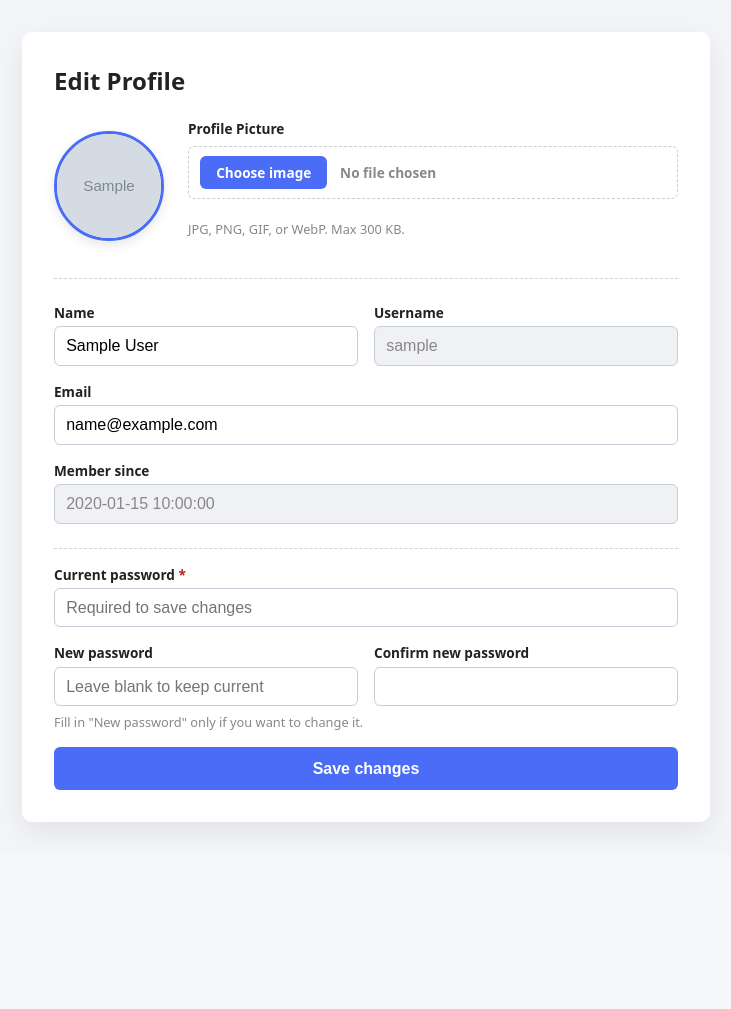
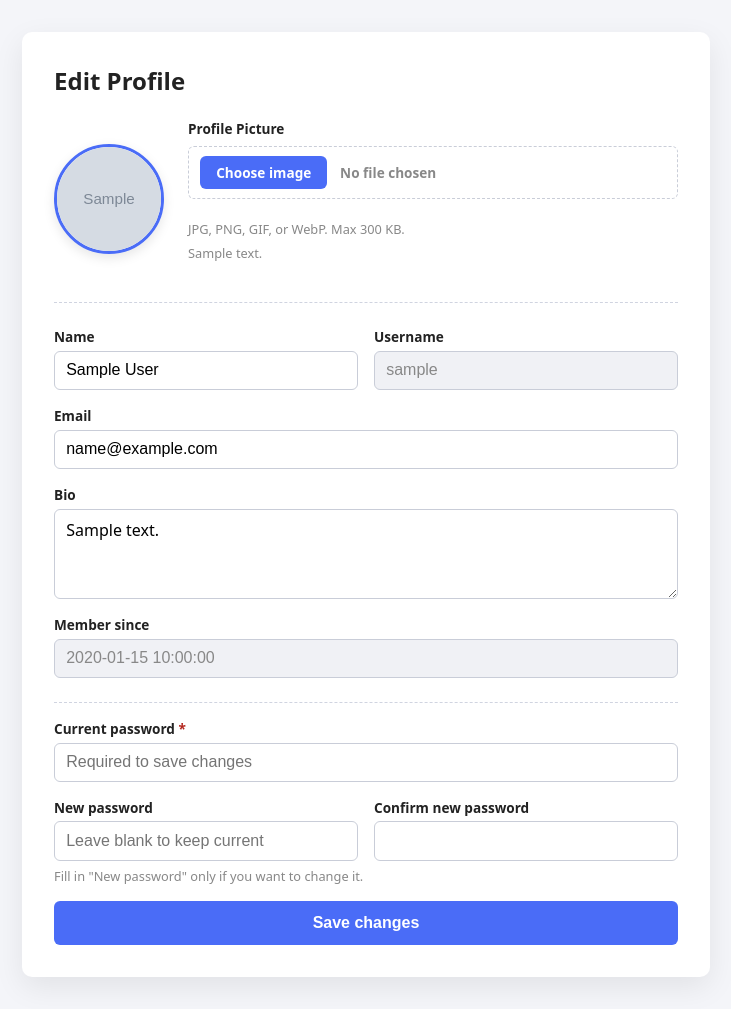
Before and after one commit to mojienjoyment/message-app, a PHP site: page /panel.php in a window 1280 px wide. Shown: the part 51-1060 px from the top of the page, without its empty margins (274-1005 px from the left). Before the commit the page ends 881 px from the top, so only its background shows below. Run offline with PHP 8.4, Linux system fonts and the light colour scheme; the visitor is signed in with stand-in values (Sample User, id 1); tables that the repository leaves empty or names only in its code hold one stand-in row (values such as "Sample post"); grey boxes marked "Sample" are stand-in pictures; a stand-in replaces the project's code that opens the database connection.

Commit message:
add bio column with textarea update and display in panel

```diff
--- a/panel.php
+++ b/panel.php
@@ -16,6 +16,7 @@ $error = $success = '';
 if ($_SERVER['REQUEST_METHOD'] === 'POST') {
   $name = trim($_POST['name'] ?? '');
   $email = strtolower(trim($_POST['email'] ?? ''));
+  $bio = trim($_POST['bio'] ?? '');
   $currentPass = $_POST['current_password'] ?? '';
   $newPass = $_POST['new_password'] ?? '';
   $confirmPass = $_POST['confirm_password'] ?? '';
@@ -41,6 +42,8 @@ if ($_SERVER['REQUEST_METHOD'] === 'POST') {
       $errors[] = 'Name is required (max 60 characters).';
     if (!filter_var($email, FILTER_VALIDATE_EMAIL))
       $errors[] = 'Enter a valid email address.';
+    if (mb_strlen($bio) > 500)
+      $errors[] = 'Bio must be 500 characters or less.';
 
     // optional password change
     $changePassword = false;
@@ -93,6 +96,9 @@ if ($_SERVER['REQUEST_METHOD'] === 'POST') {
       $updates[] = 'email = ?';
       $params[] = $email;
 
+      $updates[] = 'bio = ?';
+      $params[] = $bio;
+
       if ($changePassword) {
         $updates[] = 'password = ?';
         $params[] = password_hash($newPass, PASSWORD_DEFAULT);
@@ -123,7 +129,7 @@ if ($_SERVER['REQUEST_METHOD'] === 'POST') {
 /* ════════════════════════════════════════════════
    PART 2 — FETCH FRESH DATA TO DISPLAY
    ════════════════════════════════════════════════ */
-$stmt = $pdo->prepare('SELECT id, name, username, email, profile_pic, created_at FROM users WHERE id = ?');
+$stmt = $pdo->prepare('SELECT id, name, username, email, profile_pic, bio, created_at FROM users WHERE id = ?');
 $stmt->execute([$_SESSION['user_id']]);
 $user = $stmt->fetch();
 
@@ -278,7 +284,10 @@ $picUrl = 'user_profiles/' . htmlspecialchars($user['profile_pic']);
               hidden onchange="previewImage(event)">
             <br>
             <p class="hint">JPG, PNG, GIF, or WebP. Max 300 KB.</p>
+            <p class="hint"><?= htmlspecialchars($user['bio']) ?>
+            </p>
           </div>
+
         </div>
 
         <div class="grid">
@@ -292,6 +301,10 @@ $picUrl = 'user_profiles/' . htmlspecialchars($user['profile_pic']);
 
         <label>Email
           <input type="email" name="email" required value="<?= htmlspecialchars($user['email']) ?>">
+        </label>
+        <label>Bio
+          <textarea name="bio" rows="3" maxlength="500"
+            placeholder="Tell us about yourself…"><?= htmlspecialchars($user['bio']) ?></textarea>
         </label>
 
         <label>Member since
--- a/styles.css
+++ b/styles.css
@@ -45,6 +45,22 @@ a { color: #4a6cf7; }
 h1 { margin: 0 0 1.4rem; font-size: 1.5rem; }
 
 /* --- Form Elements --- */
+textarea {
+  display: block;
+  width: 100%;
+  margin-top: .3rem;
+  padding: .6rem .7rem;
+  border: 1px solid #c9cdd8;
+  border-radius: 6px;
+  font-size: 1rem;
+  font-family: inherit;
+  resize: vertical;
+  min-height: 90px;
+  box-sizing: border-box;
+}
+
+textarea:focus { outline: 2px solid #4a6cf7; border-color: transparent; }
+
 label {
   display: block;
   font-size: .85rem;
```
